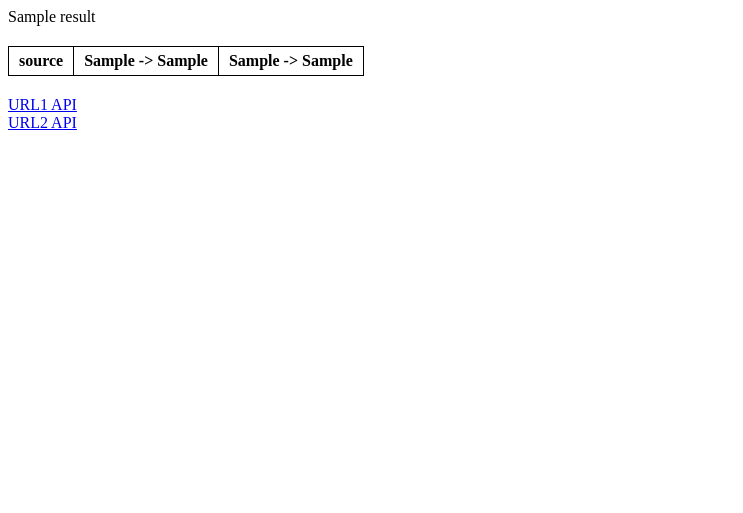
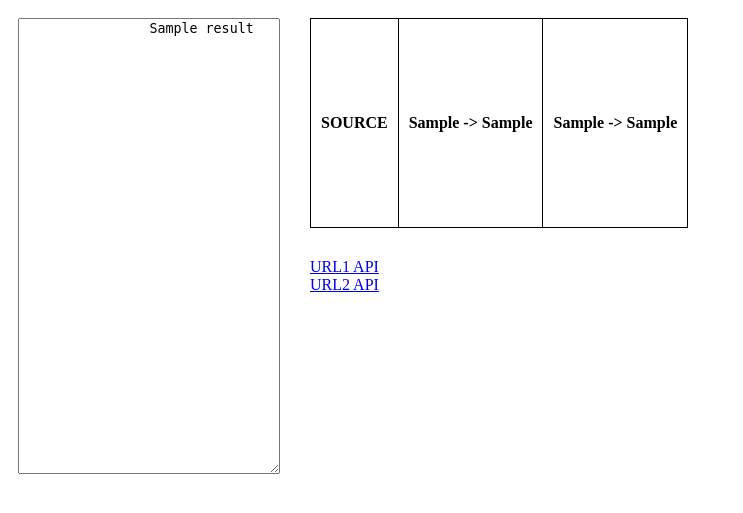
Before and after one commit to bogumilap/distributed-systems, a FastAPI app: template lab2/templates/results.html in a window 1280 px wide. Shown: the top 513 px of the page, without its empty margins (0-743 px from the left). Run offline with FastAPI, Linux system fonts and the light colour scheme; the template is opened without the code that fills it: most values are stand-ins (such as "Sample title", 1, 10 or a date in 2020); lists and menus that the app fills with data are empty.

Commit message:
fix results display

```diff
--- a/lab2/templates/results.html
+++ b/lab2/templates/results.html
@@ -4,33 +4,46 @@
         <meta charset="UTF-8">
         <title>Results</title>
         <style>
+            #container {
+                display: grid;
+                gap: 30px;
+                grid-template-columns: auto auto;
+                width: fit-content;
+                padding: 10px;
+            }
+
+            #json {
+                grid-row: 1/3;
+            }
+
+            #table {
+                grid-row: 1;
+            }
+
             table, th, td {
                 border: 1px solid black;
                 border-collapse: collapse;
                 padding: 5px 10px 5px 10px;
             }
-
-            table {
-                margin: 20px 0 20px 0;
-            }
         </style>
     </head>
     <body>
-        <div id="json">
+        <div id="container">
+            <textarea id="json" cols="30" rows="30">
                 {{result}}
-        </div>
+            </textarea>
             <table id="table">
                 <tr>
-                <th>source</th>
+                    <th>SOURCE</th>
                     <th>{{c1}} -> {{c2}}</th>
                     <th>{{c2}} -> {{c1}}</th>
                 </tr>
             </table>
-        <div>
+            <div id="links">
                 <a href="{{url1}}" target="_blank">URL1 API</a><br/>
                 <a href="{{url2}}" target="_blank">URL2 API</a>
             </div>
-
+        </div>
         <script>
             let data = document.getElementById("json").innerHTML;
             data = JSON.parse(data.replaceAll("'", '"'));
```
Lines whose indentation alone changed are shown as unchanged.
